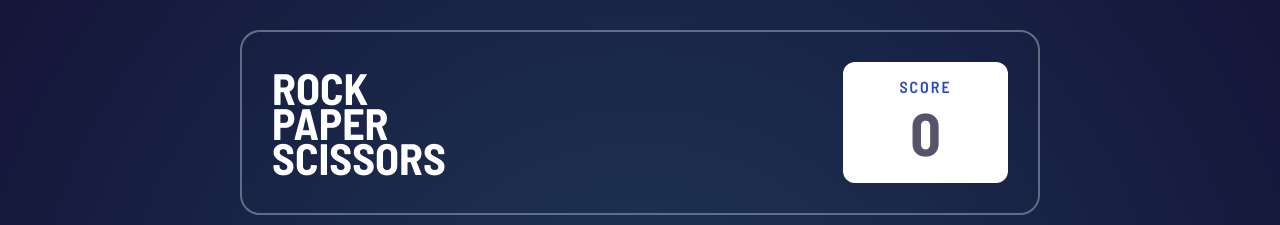
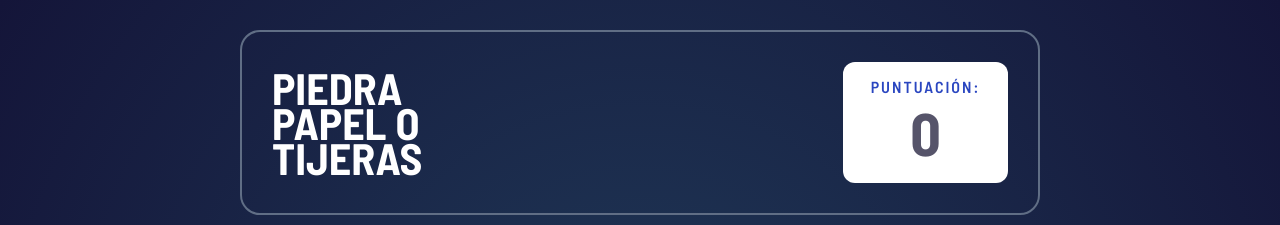
Before and after one commit to LuisEncastin/piedra-papel-tijeras, a React (Create React App) app: page / in a window 1280 px wide. Shown: the top 225 px of the page. Built offline with nearby package versions, Linux system fonts and the light colour scheme; the HTML template or start-up script is replaced by a standard one.

Commit message:
Estructura de la lógica de la app

```diff
--- a/src/components/Board.jsx
+++ b/src/components/Board.jsx
@@ -1,4 +1,4 @@
-import React, { useState } from "react";
+import React from "react";
 
 import Paper from "./Paper";
 import Rock from "./Rock";
--- a/src/components/GameBoard.jsx
+++ b/src/components/GameBoard.jsx
@@ -54,12 +54,13 @@ const GameBoard = ({ userPick, addScore, setIsPlaying }) => {
 
       addScore(result);
     }, 2000);
+  // eslint-disable-next-line react-hooks/exhaustive-deps
   }, []);
 
   return (
     <div className="GameBoard">
       <div className="user-pick">
-        <h2 className="pick-title">YOU PICKED</h2>
+        <h2 className="pick-title">ESCOGISTE</h2>
 
         {isThinking ? (
           <div className="user-pick-option">
@@ -79,19 +80,19 @@ const GameBoard = ({ userPick, addScore, setIsPlaying }) => {
       {!isThinking && (
         <div className="play-again">
           {winner !== "draw" && (
-            <>{winner === "win" ? <h1>You win</h1> : <h1>You lose</h1>}</>
+            <>{winner === "win" ? <h1>¡GANASTE!</h1> : <h1>¡PERDISTE!</h1>}</>
           )}
 
-          {winner === "draw" && <h1>It's a draw</h1>}
+          {winner === "draw" && <h1>Es un empate.</h1>}
 
           <div onClick={playAgain} className="play-again-button">
-            <p>PLAY AGAIN</p>
+            <p>JUGAR DE NUEVO</p>
           </div>
         </div>
       )}
 
       <div className="house-pick">
-        <h2 className="pick-title">THE HOUSE PICKED</h2>
+        <h2 className="pick-title">LA PC ESCOGIÓ</h2>
         {isThinking ? (
           <div className="house-pick-option glow">
             <img className="" src={loadingGif} alt="Thinking..." />
--- a/src/components/Header.jsx
+++ b/src/components/Header.jsx
@@ -7,15 +7,15 @@ const Header = ({ score }) => {
     <header className="Header">
       <div className="Header-title">
         <h1>
-          Rock
+          Piedra
           <br />
-          Paper
+          Papel o
           <br />
-          Scissors
+          Tijeras
         </h1>
       </div>
       <div className="Header-score">
-        <p>SCORE</p>
+        <p>Puntuación:</p>
         <h2>{score}</h2>
       </div>
     </header>
```
